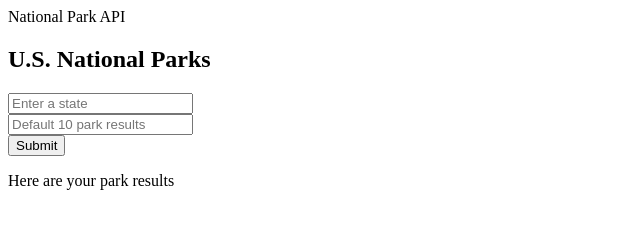
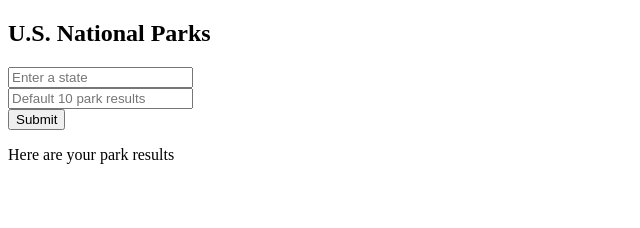
Before and after one commit to CharlesFahrenwald/National-Park-API, a plain HTML site: page index.html in a window 1280 px wide. Shown: the whole page, without its empty margins (0-640 px from the left). Drawn offline with nearby package versions, Linux system fonts and the light colour scheme.

Commit message:
Update index.html

```diff
--- a/index.html
+++ b/index.html
@@ -1,11 +1,11 @@
- <!DOCTYPE html>
+<!DOCTYPE html>
     <html lang="en">
       <head>
         <meta charset="utf-8" />
-        <tilte>National Park API</tilte>
         <meta
           name="viewport"
           content="width=device-width, initial-scale=1, shrink-to-fit=no" />
+          <title>National Park API</title>
           <link rel="stylesheet" href="style.css" />
       </head>
 
```
